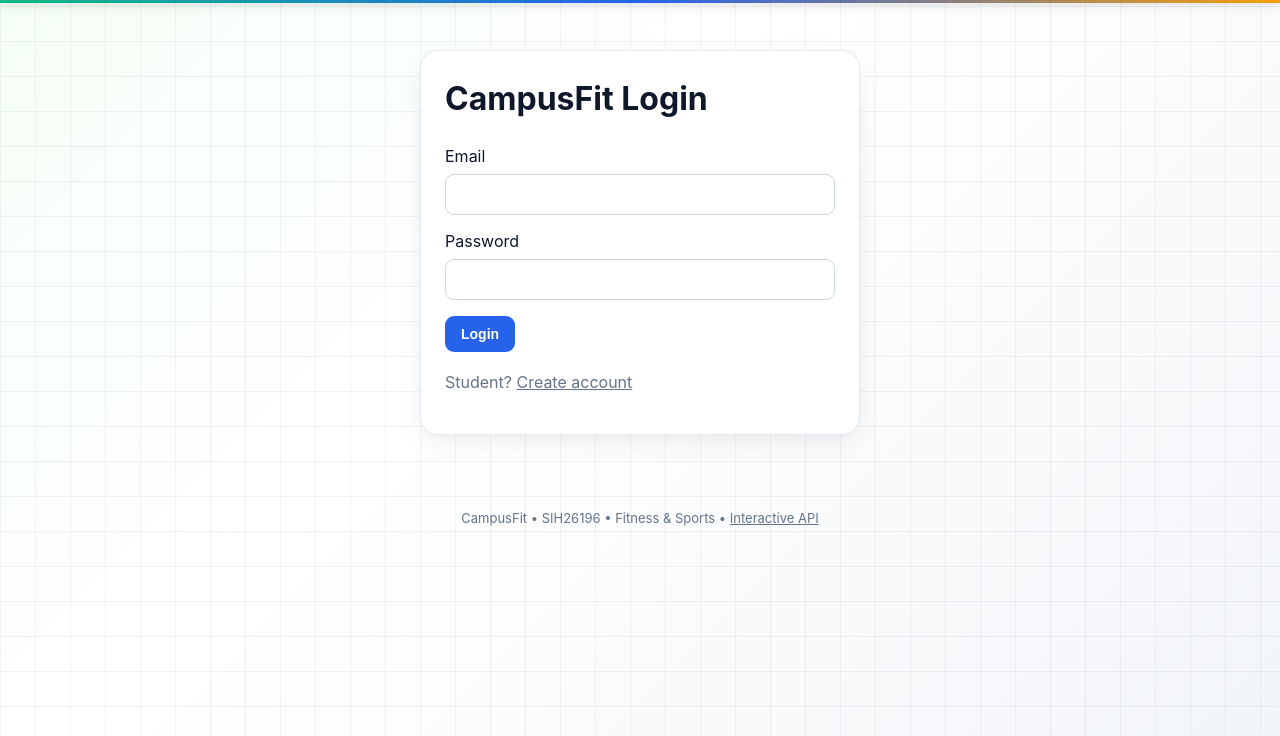
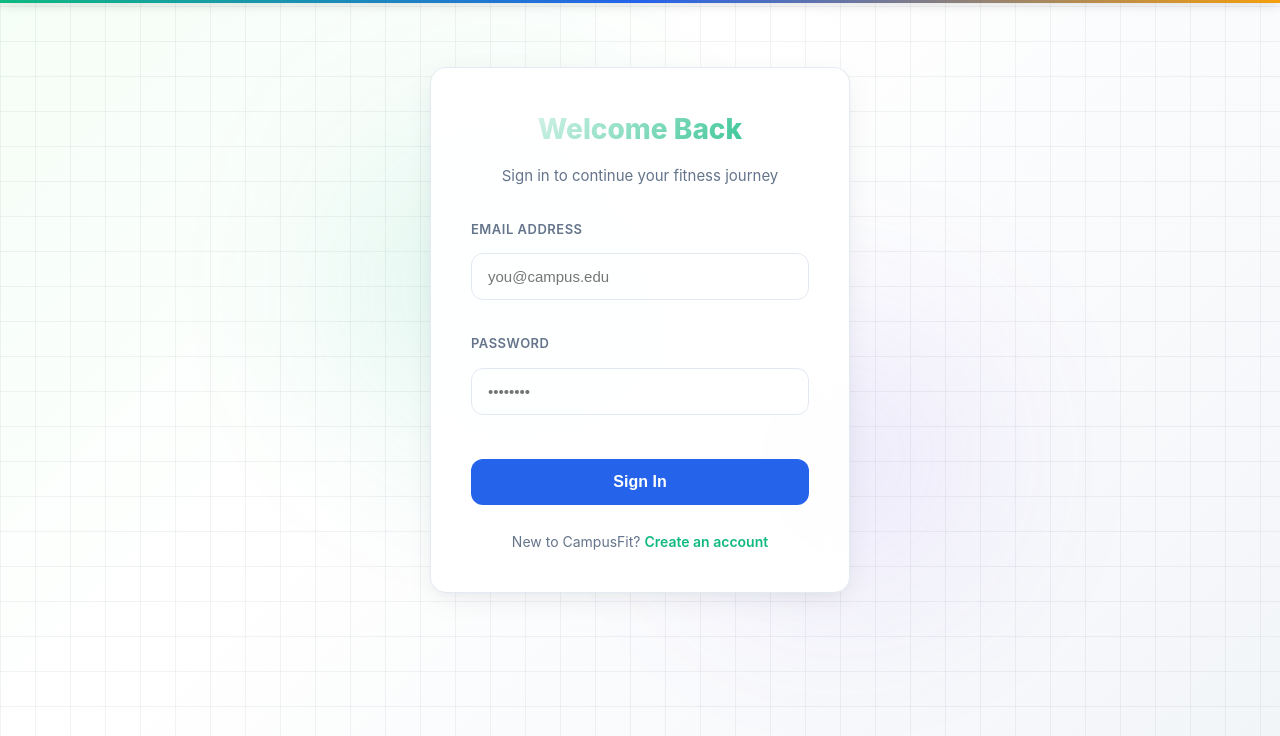
Before and after one commit to Shreyansh3110/campusfit-advance, a Flask app: page /login in a window 1280 px wide. Shown: the part 64-800 px from the top of the page. Run offline with Flask 3, Linux system fonts and the light colour scheme; parts of the project's set-up code (start-up, migrations or seed data) failed here and were passed over; some libraries are stand-ins or nearby versions.

Commit message:
Add files via upload

```diff
--- a/templates/base.html
+++ b/templates/base.html
@@ -89,7 +89,9 @@
   {% endwith %}
   {% block content %}{% endblock %}
 </div>
+{% block footer %}
 <footer>CampusFit • SIH26196 • Fitness &amp; Sports • <a href="/api/docs" style="color:inherit; text-decoration:underline;">Interactive API</a></footer>
+{% endblock %}
 
 {% if session.get('role') == 'student' %}
 <!-- Floating AI Coach Launcher -->
--- a/templates/login.html
+++ b/templates/login.html
@@ -1,15 +1,143 @@
 {% extends "base.html" %}
 {% block title %}Login • CampusFit{% endblock %}
+{% block footer %}{% endblock %}
 {% block content %}
-<div class="center card">
-  <h1>CampusFit Login</h1>
-  <form method="post">
-    <input type="hidden" name="csrf_token" value="{{ csrf_token }}">
-    <label>Email</label><input type="email" name="email" required>
-    <label>Password</label><input type="password" name="password" required>
-    <button>Login</button>
-  </form>
+<style>
+  .auth-container {
+    display: flex;
+    justify-content: center;
+    align-items: center;
+    min-height: 75vh;
+    position: relative;
+  }
+  /* Decorative Glowing Orbs */
+  .auth-container::before {
+    content: '';
+    position: absolute;
+    width: 300px;
+    height: 300px;
+    background: var(--accent);
+    border-radius: 50%;
+    filter: blur(100px);
+    opacity: 0.15;
+    top: 10%;
+    left: 20%;
+    animation: drift 8s infinite alternate ease-in-out;
+  }
+  .auth-container::after {
+    content: '';
+    position: absolute;
+    width: 250px;
+    height: 250px;
+    background: #8b5cf6;
+    border-radius: 50%;
+    filter: blur(100px);
+    opacity: 0.15;
+    bottom: 10%;
+    right: 20%;
+    animation: drift 10s infinite alternate-reverse ease-in-out;
+  }
+  @keyframes drift {
+    0% { transform: translate(0, 0); }
+    100% { transform: translate(30px, 50px); }
+  }
+  .login-card {
+    width: 100%;
+    max-width: 420px;
+    padding: 40px;
+    position: relative;
+    z-index: 10;
+  }
+  .login-card h1 {
+    font-size: 28px;
+    font-weight: 800;
+    text-align: center;
+    margin-bottom: 8px;
+    background: linear-gradient(135deg, #fff, var(--accent));
+    -webkit-background-clip: text;
+    -webkit-text-fill-color: transparent;
+  }
+  .login-subtitle {
+    text-align: center;
+    color: var(--muted);
+    font-size: 15px;
+    margin-bottom: 32px;
+  }
+  .input-group {
+    margin-bottom: 20px;
+    display: flex;
+    flex-direction: column;
+    gap: 8px;
+  }
+  .input-group label {
+    font-size: 13px;
+    font-weight: 600;
+    color: var(--muted);
+    text-transform: uppercase;
+    letter-spacing: 0.5px;
+  }
+  .input-group input {
+    padding: 14px 16px;
+    border-radius: 12px;
+    border: 1px solid var(--border);
+    background: rgba(255, 255, 255, 0.03);
+    color: var(--text);
+    font-size: 15px;
+    transition: all 0.2s;
+  }
+  .input-group input:focus {
+    outline: none;
+    border-color: var(--accent);
+    box-shadow: 0 0 0 3px var(--accent-glow);
+    background: rgba(255, 255, 255, 0.05);
+  }
+  .login-btn {
+    width: 100%;
+    padding: 14px;
+    font-size: 16px;
+    font-weight: 700;
+    margin-top: 10px;
+    border-radius: 12px;
+  }
+  .signup-link {
+    text-align: center;
+    margin-top: 24px;
+    font-size: 14px;
+  }
+  .signup-link a {
+    color: var(--accent);
+    font-weight: 600;
+    text-decoration: none;
+  }
+  .signup-link a:hover {
+    text-decoration: underline;
+  }
+</style>
 
-  <p class="muted">Student? <a href="/register">Create account</a></p>
+<div class="auth-container">
+  <div class="glass-card login-card animate-fade-in-up">
+    <h1>Welcome Back</h1>
+    <p class="login-subtitle">Sign in to continue your fitness journey</p>
+
+    <form method="post">
+      <input type="hidden" name="csrf_token" value="{{ csrf_token }}">
+
+      <div class="input-group">
+        <label>Email Address</label>
+        <input type="email" name="email" placeholder="you@campus.edu" required>
+      </div>
+
+      <div class="input-group">
+        <label>Password</label>
+        <input type="password" name="password" placeholder="••••••••" required>
+      </div>
+
+      <button class="btn primary-btn login-btn">Sign In</button>
+    </form>
+
+    <div class="signup-link muted">
+      New to CampusFit? <a href="/register">Create an account</a>
+    </div>
+  </div>
 </div>
 {% endblock %}
```
